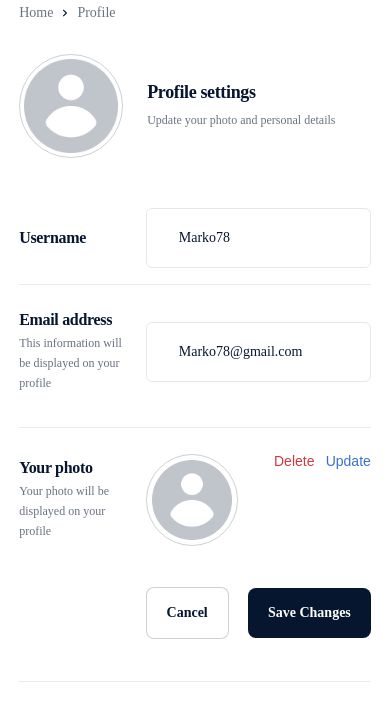
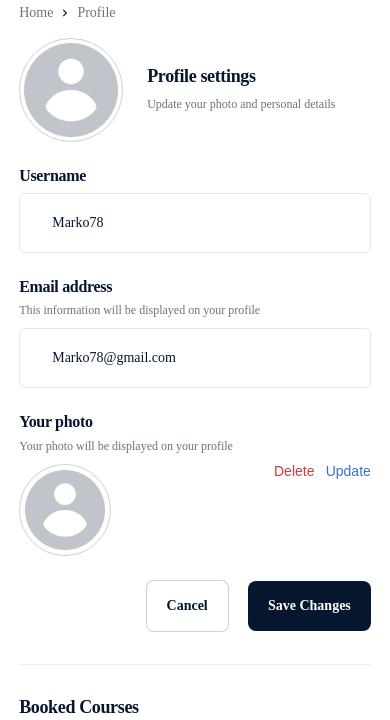
Before and after one commit to altersoft-digital/Cluster, a website: page page-profile.html in a window 390 px wide. Shown: the part 82-802 px from the top of the page. Drawn offline with nearby package versions, Linux system fonts and the light colour scheme; a web font is replaced by a local one.

Commit message:
profile-responsive

```diff
--- a/assets/sass/components/_course.scss
+++ b/assets/sass/components/_course.scss
@@ -118,7 +118,7 @@
     gap: 6px;
     font-size: 14px;
     @include respond(phone) {
-      gap: 2px;
+      gap: 4px;
     }
 
     .course__middle-dot {
--- a/assets/sass/components/_profile.scss
+++ b/assets/sass/components/_profile.scss
@@ -5,12 +5,25 @@
   flex-direction: column;
   gap: 3.2rem;
   @include respond(tab-port) {
-    margin-top: 32px;
+    margin-top: 16px;
+    gap: 32px;
+  }
+  @include respond(phone-small) {
+    margin-top: 8px;
+    gap: 24px;
   }
   &__edit {
     padding-bottom: 5.2rem;
     border-bottom: 1px solid #ececef;
     margin-bottom: 5.2rem;
+    @include respond(tablet) {
+      padding-bottom: 40px;
+      margin-bottom: 40px;
+    }
+    @include respond(tablet) {
+      padding-bottom: 32px;
+      margin-bottom: 32px;
+    }
   }
 
   &__head {
@@ -18,7 +31,13 @@
     align-items: center;
     gap: 3rem;
     margin-bottom: 3rem;
-
+    @include respond(tablet) {
+      margin-bottom: -16px;
+    }
+    @include respond(phone-small) {
+      gap: 24px;
+      margin-bottom: 0;
+    }
     &--img-box {
       width: 13rem;
       height: 13rem;
@@ -43,13 +62,19 @@
     justify-content: space-between;
     border-bottom: 1px solid #ececef;
     padding-bottom: 2rem;
+
     &:nth-of-type(3) {
       padding-bottom: 4.2rem;
     }
     &:nth-of-type(4) {
       border: none;
     }
-
+    @include respond(phone) {
+      grid-template-columns: 1fr;
+      gap: 8px;
+      border: none;
+      padding-bottom: 0 !important;
+    }
     &--input {
       border: 1px solid rgba(6, 22, 47, 0.1);
       border-radius: 6px;
@@ -99,7 +124,7 @@
     }
 
     &--left {
-      max-width: 26.7rem;
+      max-width: 267px;
     }
   }
 
@@ -126,6 +151,9 @@
 
   &__booked {
     display: grid;
+    gap: 2.4rem;
+    padding-bottom: 5.2rem;
+    border-bottom: 1px solid #ececef;
     grid-template-columns: repeat(4, 1fr);
     @include respond(tablet) {
       grid-template-columns: repeat(3, 1fr);
@@ -133,9 +161,11 @@
     @include respond(tab-phone) {
       grid-template-columns: repeat(2, 1fr);
     }
-    gap: 2.4rem;
-    padding-bottom: 5.2rem;
-    border-bottom: 1px solid #ececef;
+    @include respond(phone) {
+      gap: 16px;
+      padding-bottom: 32px;
+    }
+
     .heading-secondary {
       grid-column: 1 / -1;
     }
--- a/page-profile.html
+++ b/page-profile.html
@@ -282,9 +282,7 @@
         </div>
       </div>
       <div class="profile__booked">
-        <h2
-          class="heading-secondary heading-secondary--large u-margin-bottom-small"
-        >
+        <h2 class="heading-secondary heading-secondary--large">
           Booked Courses
         </h2>
         <a href="#" class="course">
```
Also changed, not shown: assets/css/style.css.
